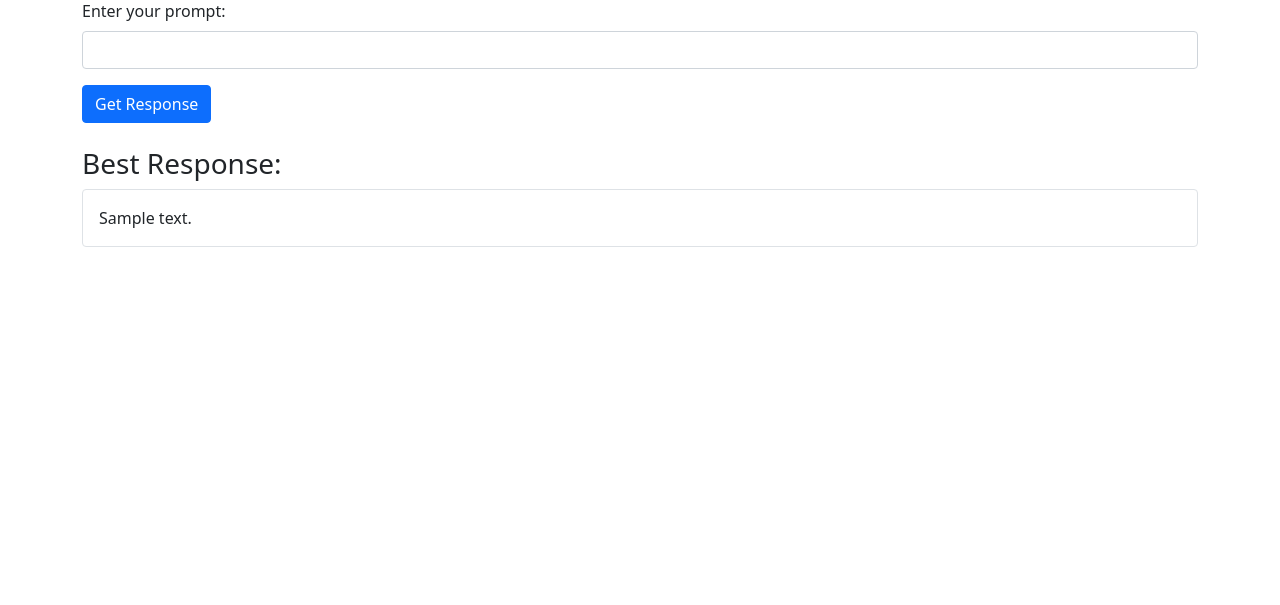
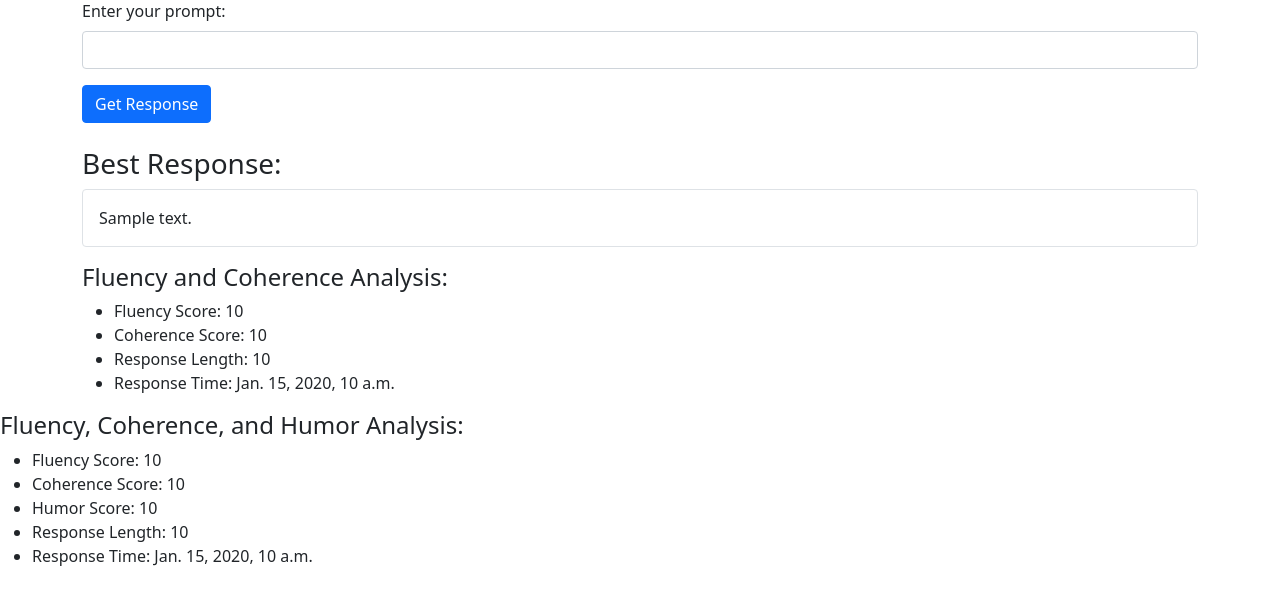
Before and after one commit to sachnaror/RouteLLM, a Django app: template app/templates/index.html in a window 1280 px wide. Shown: the part 153-758 px from the top of the page. Run offline with Django 5.2, Linux system fonts and the light colour scheme; the template is opened without the code that fills it: most values are stand-ins (such as "Sample title", 1, 10 or a date in 2020).

Commit message:
Daily learning: the essence of progress

```diff
--- a/app/templates/index.html
+++ b/app/templates/index.html
@@ -25,10 +25,26 @@
             <div class="mt-4">
                 <h3>Best Response:</h3>
                 <p class="border rounded p-3">{{ response.choices.0.text }}</p>
+
+                <h4>Fluency and Coherence Analysis:</h4>
+                <ul>
+                    <li>Fluency Score: {{ fluency_score }}</li>
+                    <li>Coherence Score: {{ coherence_score }}</li>
+                    <li>Response Length: {{ length_score }}</li>
+                    <li>Response Time: {{ time_score }}</li>
+                </ul>
             </div>
         {% endif %}
     </div>
 
+    <h4>Fluency, Coherence, and Humor Analysis:</h4>
+<ul>
+    <li>Fluency Score: {{ fluency_score }}</li>
+    <li>Coherence Score: {{ coherence_score }}</li>
+    <li>Humor Score: {{ humor_score }}</li>
+    <li>Response Length: {{ length_score }}</li>
+    <li>Response Time: {{ time_score }}</li>
+</ul>
     <!-- Bootstrap 5 JS -->
     <script src="https://cdn.jsdelivr.net/npm/bootstrap@5.1.3/dist/js/bootstrap.bundle.min.js"></script>
 </body>
```
Also changed, not shown: app/views.py (+67 -0 lines).
